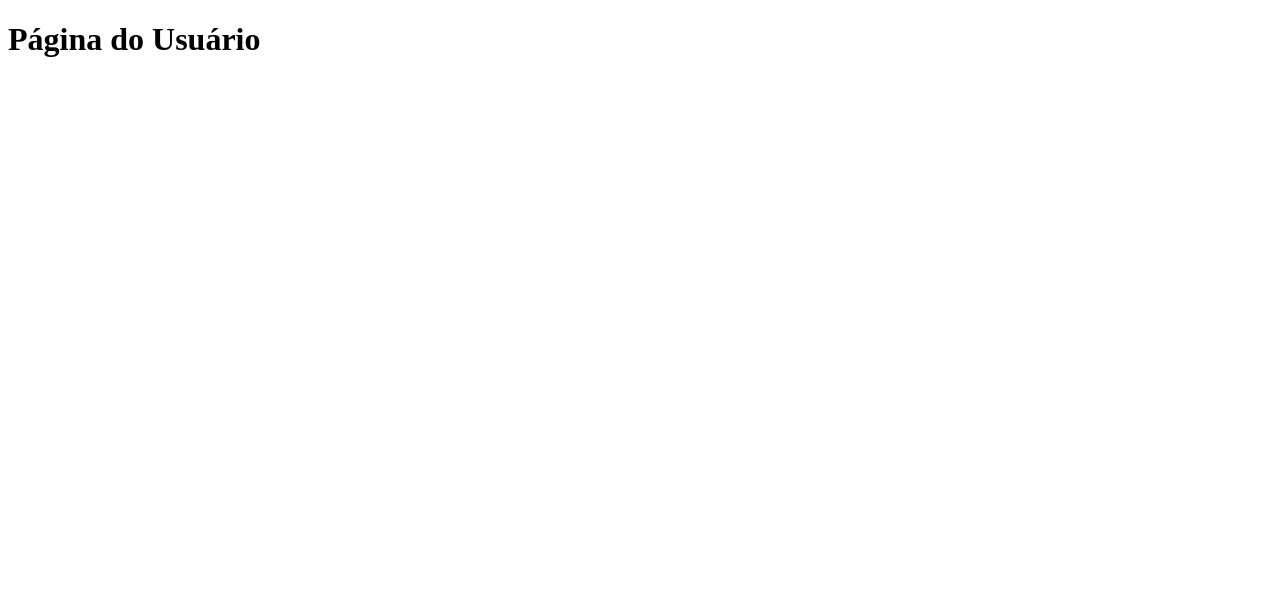
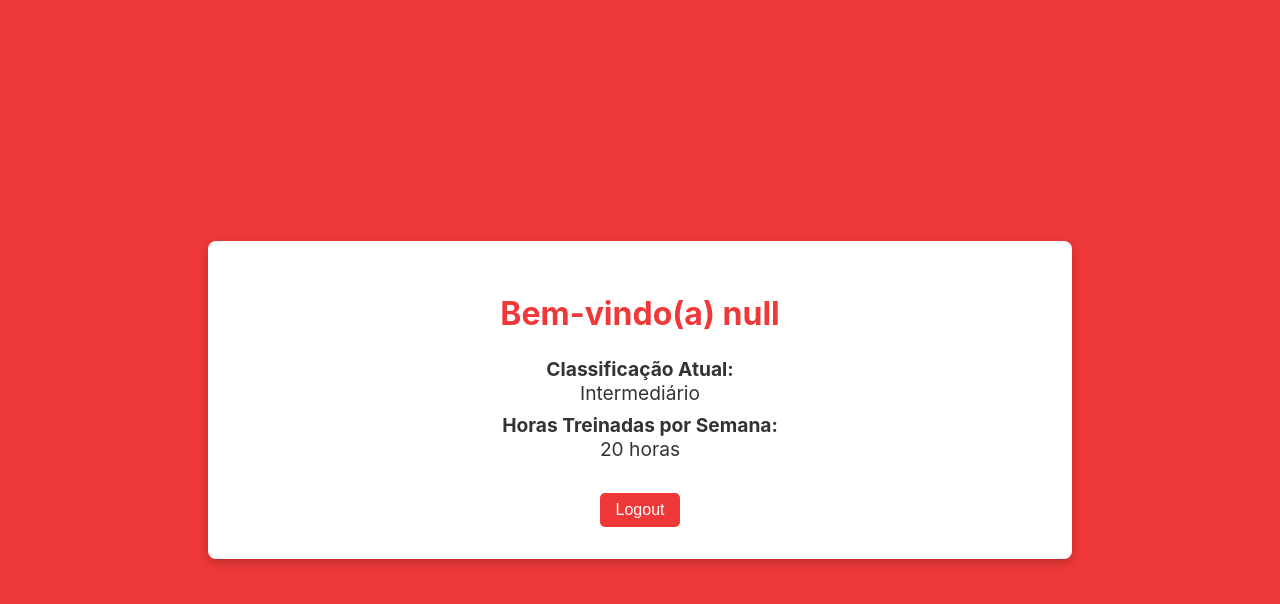
Before and after one commit to devMarcos12/ProjetoIntegrador_2, a plain HTML site: page assets/src/user_info.html in a window 1280 px wide. Drawn offline with Linux system fonts and the light colour scheme.

Commit message:
Feat: Developed the User Info page, added the logged-in user's name for an enhanced user experience

```diff
--- /dev/null
+++ b/assets/css/user_info.css
@@ -0,0 +1,44 @@
+body {
+    display: flex;
+    justify-content: center;
+    align-items: center;
+    margin: 0;
+    background-color: rgb(239, 56, 56);
+    font-family: 'Inter', sans-serif;
+    height: 100vh;
+}
+.classification-container {
+    padding: 2rem;
+    width: 800px;
+    box-shadow: 0px 4px 10px rgba(0, 0, 0, 0.2);
+    border-radius: 8px;
+    text-align: center;
+    background-color: #fff;
+}
+
+.classification-container h1 {
+    margin-bottom: 1.5rem;
+    font-size: 2rem;
+    color: rgb(239, 56, 56);
+}
+
+.classification-container p {
+    margin: 0.5rem 0;
+    color: #333;
+    font-size: 1.2rem;
+}
+
+.logout-button {
+    background-color: rgb(239, 56, 56);
+    color: #fff;
+    border: none;
+    padding: 0.5rem 1rem;
+    border-radius: 5px;
+    cursor: pointer;
+    font-size: 1rem;
+    margin-top: 1.5rem;
+    }
+
+.logout-button:hover {
+    background-color: rgb(211, 108, 108);
+}
--- a/assets/src/Js/login.js
+++ b/assets/src/Js/login.js
@@ -12,7 +12,11 @@ document.getElementById('loginForm').addEventListener('submit', async (event) =>
             body: JSON.stringify({ name })
         });
 
+
+        console.log('Response status:', response.status);
         if (response.ok) {
+            const responseData = await response.json();
+            localStorage.setItem('nomeAluno', responseData.user);
             window.location.href = './user_info.html';
         } else if (response.status === 404) {
             alert('Usuário não encontrado. Verifique o nome e tente novamente.');
--- /dev/null
+++ b/assets/src/Js/user_info.js
@@ -0,0 +1,3 @@
+const nomeAluno = localStorage.getItem('nomeAluno');
+console.log('Nome do aluno recuperado do localStorage:', nomeAluno); // Adicione este log
+document.getElementById('nomeAlunoTitulo').innerText = `Bem-vindo(a) ${nomeAluno}`;
--- a/assets/src/user_info.html
+++ b/assets/src/user_info.html
@@ -2,12 +2,18 @@
 <html lang="pt-br">
 <head>
     <meta charset="UTF-8">
+    <meta http-equiv="X-UA-Compatible" content="IE=edge">
     <meta name="viewport" content="width=device-width, initial-scale=1.0">
-    <title>AcademiaX</title>
+    <link rel="stylesheet" href="../css/user_info.css">
+    <title>Classificação</title>
 </head>
 <body>
-
-    <h1>Página do Usuário</h1>
-
+    <div class="classification-container">
+        <h1 id="nomeAlunoTitulo">Bem-vindo(a) </h1>
+        <p><strong>Classificação Atual:</strong><br>Intermediário</p>
+        <p><strong>Horas Treinadas por Semana:</strong><br>20 horas</p>
+        <button class="logout-button" onclick="window.location.href='./index_login.html'">Logout</button>
+    </div>
+    <script src="./Js/user_info.js"></script>
 </body>
 </html>
```
